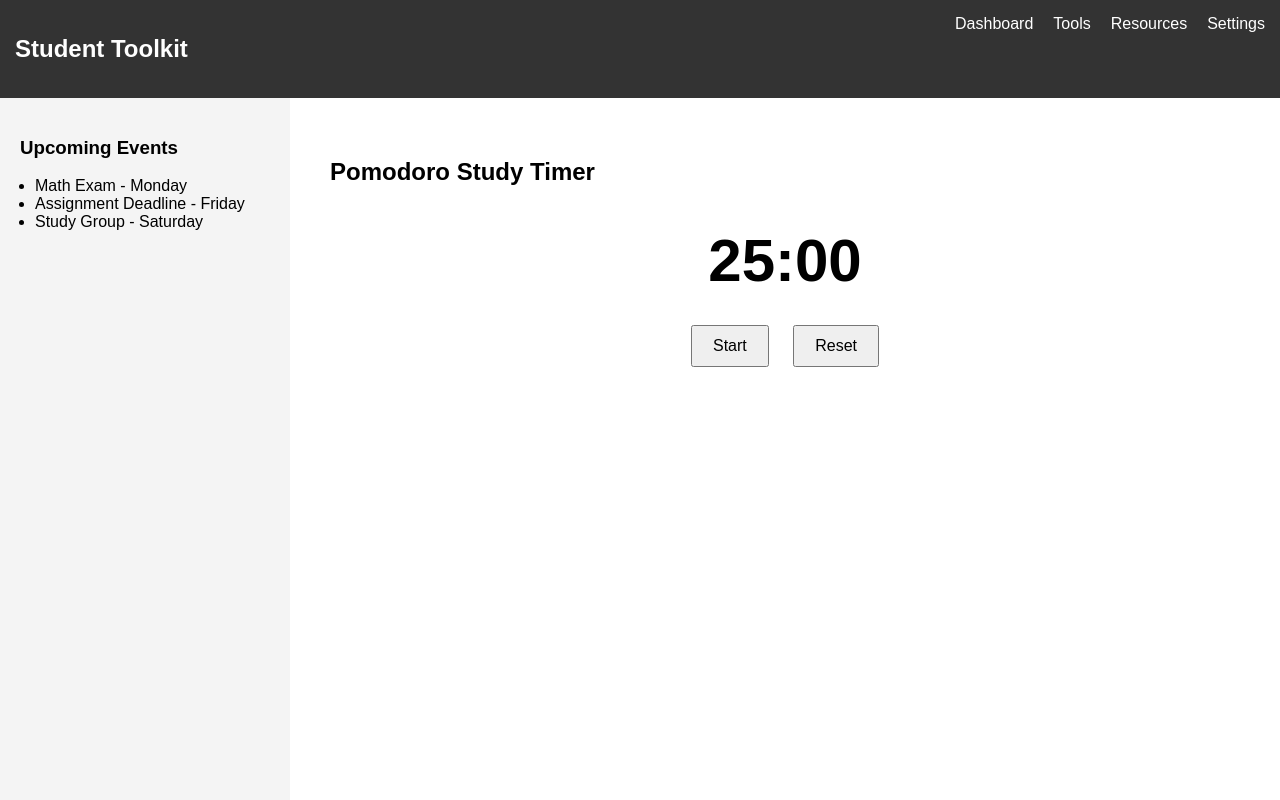
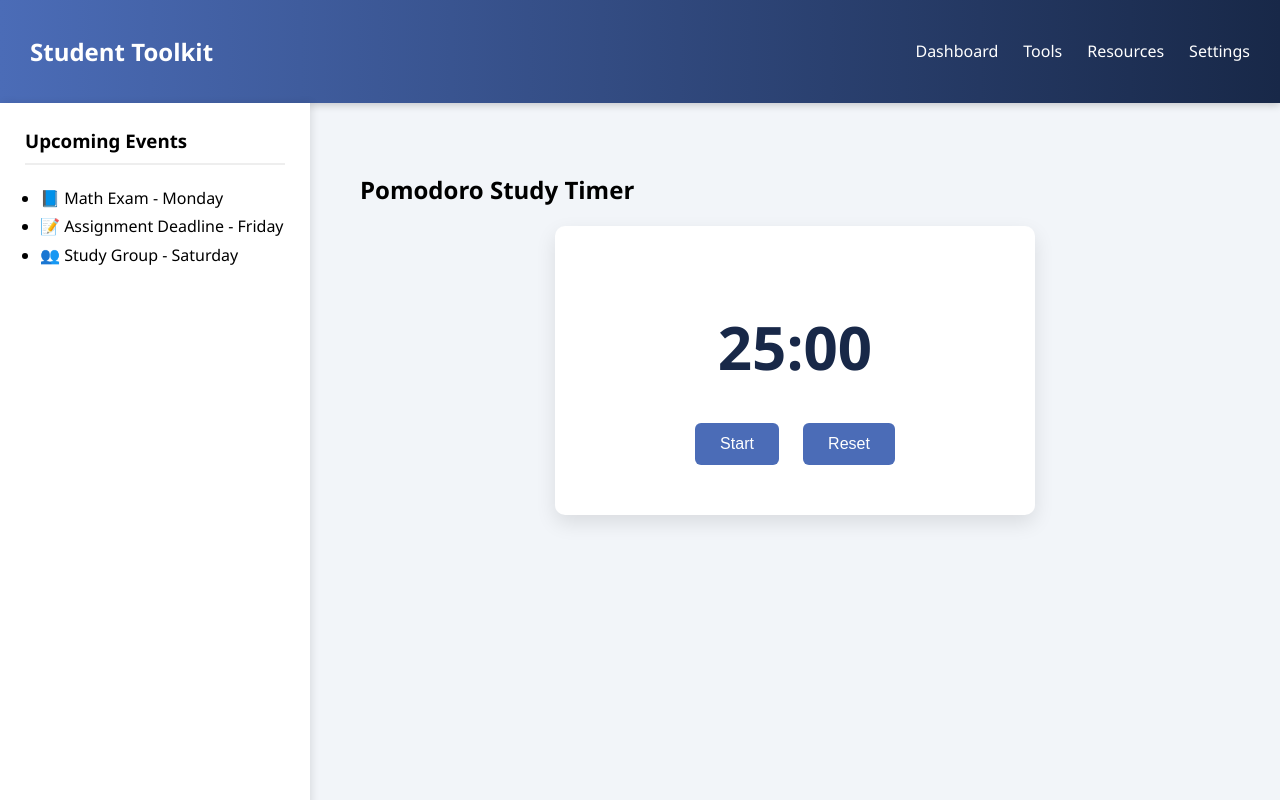
Before and after one commit to kavindushenon/Group-Project, a plain HTML site: page studytimer.html in a window 1280 px wide. Shown: the top 800 px of the page. Drawn offline with Linux system fonts and the light colour scheme.

Commit message:
changed study timer

```diff
--- a/studytimer.html
+++ b/studytimer.html
@@ -4,32 +4,41 @@
     <title>Student Toolkit</title>
 
     <style>
-      /* PAGE STYLE */
+      /* GLOBAL */
 
       body {
-        font-family: Arial;
+        font-family: "Segoe UI", sans-serif;
         margin: 0;
+        background: #f2f5f9;
       }
 
       /* NAVBAR */
 
       .navbar {
-        background: #333;
+        background: linear-gradient(90deg, #4b6cb7, #182848);
         color: white;
         display: flex;
         justify-content: space-between;
-        padding: 15px;
+        align-items: center;
+        padding: 15px 30px;
+        box-shadow: 0 2px 8px rgba(0, 0, 0, 0.2);
       }
 
       .navbar ul {
         list-style: none;
         display: flex;
-        gap: 20px;
+        gap: 25px;
         margin: 0;
+        padding: 0;
       }
 
       .navbar li {
         cursor: pointer;
+        transition: 0.3s;
+      }
+
+      .navbar li:hover {
+        opacity: 0.7;
       }
 
       /* LAYOUT */
@@ -41,40 +50,67 @@
       /* SIDEBAR */
 
       .sidebar {
-        width: 250px;
-        background: #f4f4f4;
-        padding: 20px;
+        width: 260px;
+        background: white;
+        padding: 25px;
         height: 100vh;
+        box-shadow: 2px 0 8px rgba(0, 0, 0, 0.1);
+      }
+
+      .sidebar h3 {
+        margin-top: 0;
+        border-bottom: 2px solid #eee;
+        padding-bottom: 10px;
       }
 
       .sidebar ul {
         padding-left: 15px;
+        line-height: 1.8;
       }
 
       /* MAIN AREA */
 
       .main {
         flex: 1;
-        padding: 40px;
+        padding: 50px;
       }
 
-      /* TIMER */
+      /* TIMER CARD */
 
       .timer {
+        background: white;
+        padding: 40px;
+        max-width: 400px;
+        margin: auto;
+        border-radius: 10px;
+        box-shadow: 0 8px 20px rgba(0, 0, 0, 0.1);
         text-align: center;
-        margin-top: 40px;
       }
+
+      /* TIMER TEXT */
 
       #time {
         font-size: 60px;
-        margin-bottom: 20px;
+        margin-bottom: 25px;
+        color: #182848;
       }
 
+      /* BUTTONS */
+
       button {
-        padding: 10px 20px;
+        padding: 12px 25px;
         margin: 10px;
         font-size: 16px;
+        border: none;
+        border-radius: 6px;
+        background: #4b6cb7;
+        color: white;
         cursor: pointer;
+        transition: 0.3s;
+      }
+
+      button:hover {
+        background: #182848;
       }
     </style>
   </head>
@@ -100,9 +136,9 @@
         <h3>Upcoming Events</h3>
 
         <ul>
-          <li>Math Exam - Monday</li>
-          <li>Assignment Deadline - Friday</li>
-          <li>Study Group - Saturday</li>
+          <li>📘 Math Exam - Monday</li>
+          <li>📝 Assignment Deadline - Friday</li>
+          <li>👥 Study Group - Saturday</li>
         </ul>
       </div>
 
@@ -115,7 +151,6 @@
           <h1 id="time">25:00</h1>
 
           <button onclick="startTimer()">Start</button>
-
           <button onclick="resetTimer()">Reset</button>
         </div>
       </div>
```
